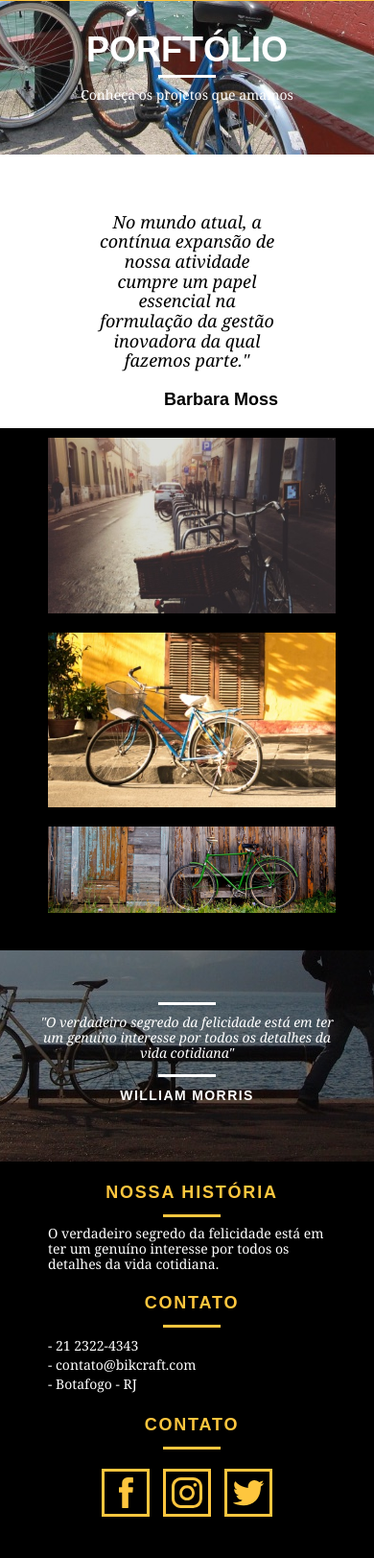
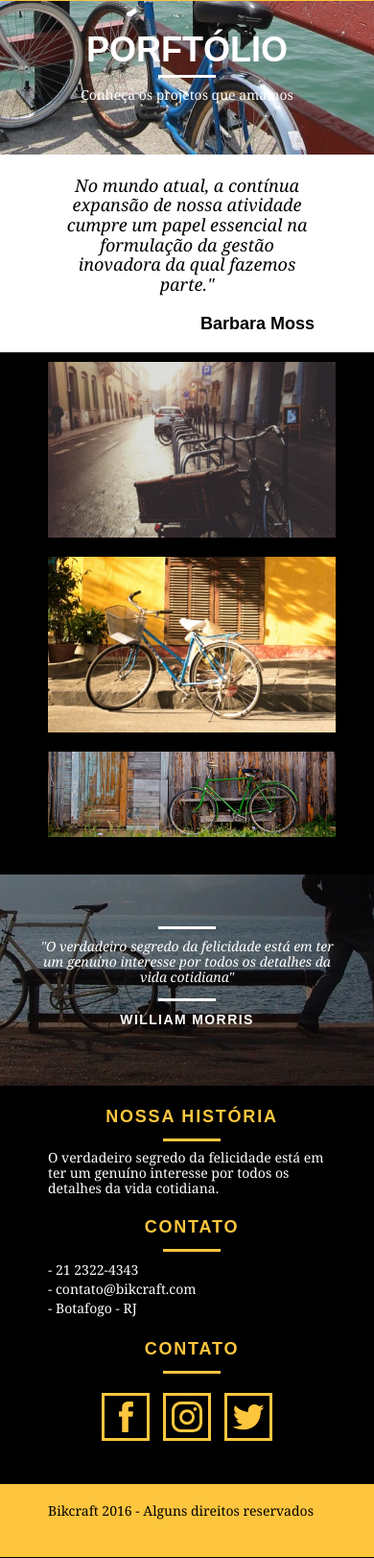
Before and after one commit to william-pereira/Curso-Web-Design-Origamid, a PHP site: page /portfolio.html in a window 390 px wide. Shown: the part 263-1886 px from the top of the page at 96% size. Run offline with PHP 8.4, Linux system fonts and the light colour scheme.

Commit message:
Update responsivo.css

```diff
--- a/css/responsivo.css
+++ b/css/responsivo.css
@@ -138,4 +138,24 @@
   .produto_info ul li {
     width: 148px;
   }
+
+  .form {
+    padding: 0px;
+  }
+
+  /* Portfólio */
+
+  .quote_clientes {
+    padding: 22px;
+  }
+
+  .portfolio {
+    margin-top: 20px;
+  }
+
+  /*  Contato */
+
+  .contato_form {
+    padding-right: 0px;
+  }
 } /* Final da parte de smart phones*/
```
